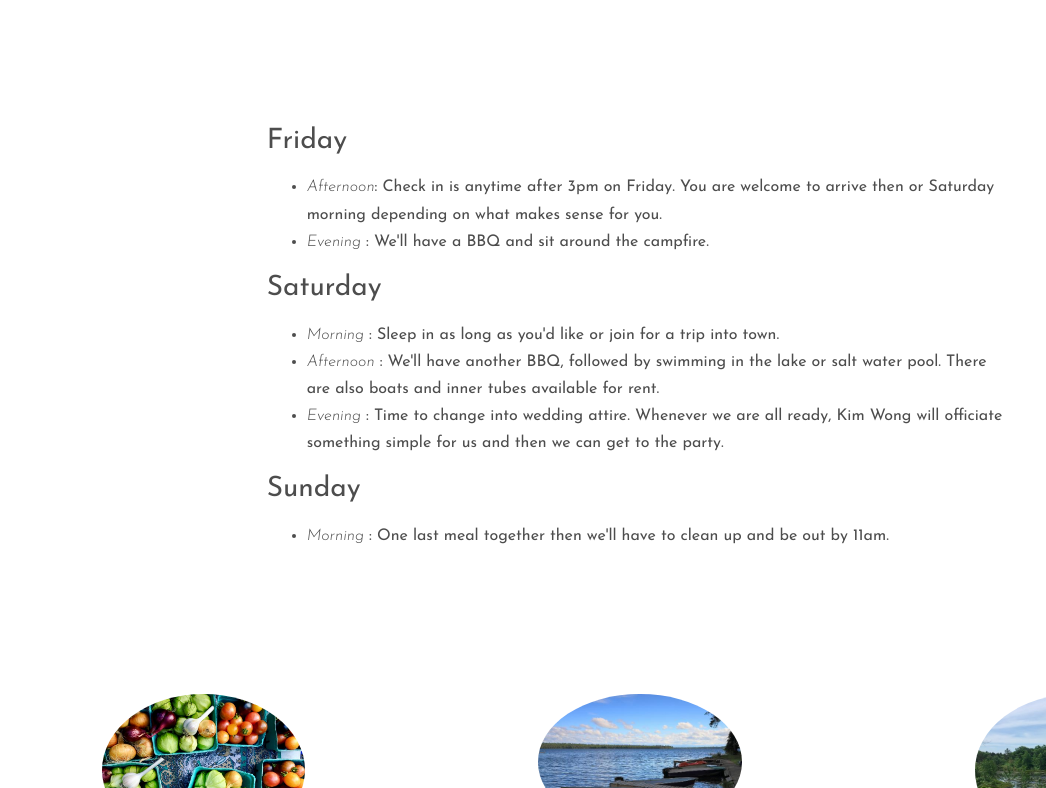
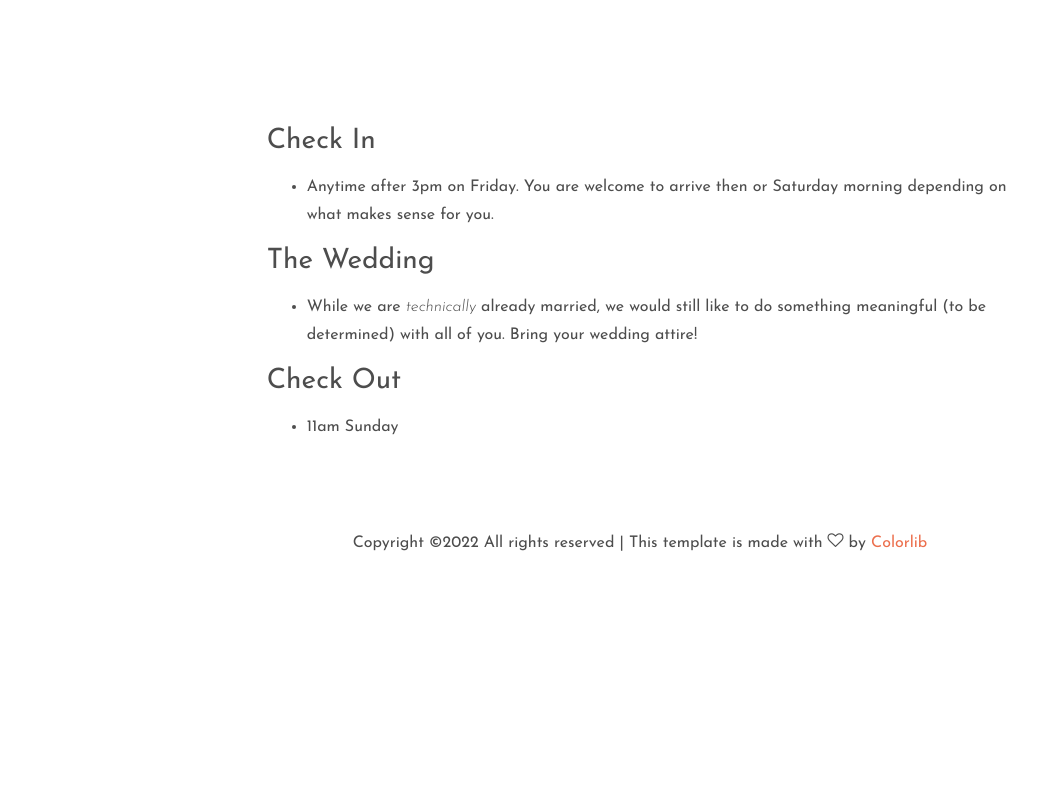
Before and after one commit to danandkelsey/danandkelsey.github.io, a plain HTML site: page itinerary.html in a window 1280 px wide. Shown: the part 328-1116 px from the top of the page, without its empty margins (0-1046 px from the left). After the commit the page ends 925 px from the top, so only its background shows below. Drawn offline with Linux system fonts and the light colour scheme; files whose address does not match are found by name.

Commit message:
Add files via upload

```diff
--- a/itinerary.html
+++ b/itinerary.html
@@ -58,7 +58,7 @@
               <ul class="site-menu js-clone-nav mx-auto d-none d-lg-block">
                 <li class="active"><a href="index.html">Home</a></li>
                 <li><a href="cottage.html">Cottage</a></li>
-                <li><a href="itinerary.html">Itinerary</a></li>
+                <li><a href="itinerary.html">Schedule</a></li>
                 <li><a href="details.html">Details</a></li>
                 <li><a href="faq.html">FAQ</a></li>
               </ul>
@@ -95,14 +95,25 @@
 
           <div class="row mb-5">
             <div>
-              <h3>Friday</h3>
+              <h3>Check In</h3>
               <p>
                 <ul>
-                <li> <i>Afternoon</i>: Check in is anytime after 3pm on Friday. You are welcome to
+                <li> Anytime after 3pm on Friday. You are welcome to
                 arrive then or Saturday morning depending on what makes sense for you. </li>
-                <li> <i>Evening</i> : We'll have a BBQ and sit around the campfire.</li>
+                <!-- <li> <i>Evening</i> : We'll have a BBQ and sit around the campfire.</li> -->
                 </ul>
-              </p>
+
+                <h3>The Wedding</h3>
+                <p>
+                  <ul>
+                  <li>  While we are <i>technically</i>  already married,
+                     we would still like to do something
+                meaningful (to be determined) with all of you.
+                 Bring your wedding attire!
+              </li>
+
+                  </ul></p>
+              <!-- </p>
               <h3>Saturday</h3>
               <p>
                 <ul>
@@ -110,20 +121,23 @@
                 <li> <i>Afternoon</i> : We'll have another BBQ, followed by swimming in
                    the lake or salt water pool. There are also boats and inner
                    tubes available for rent. </li>
-                <li> <i>Evening</i> : Time to change into wedding attire. Whenever we
+                <li> <i>Evening</i> :
+                  "The Wedding"
+
+                  OLD VERSION: Time to change into wedding attire. Whenever we
                   are all ready, Kim Wong will officiate something simple for us
                    and then we can get to the party. </li>
-                </ul></p>
-              <h3>Sunday</h3>
+                </ul></p> -->
+              <h3>Check Out</h3>
               <p><ul>
-              <li> <i>Morning</i> : One last meal together then we'll have to clean up and be out by 11am.</li>
+              <li> 11am Sunday</li>
               </ul>
               </p>
             </div>
           </div>
       </div>
 
-      <div class="row site-section">
+      <!-- <div class="row site-section">
                   <div class="col-md-6 col-lg-6 col-xl-4 text-center mb-5">
                     <img src="our-images/vegs.jpg" alt="Image" class="img-fluid w-50 rounded-circle mb-4">
                     <h2 class="text-black font-weight-light mb-4">Farmer's Market</h2>
@@ -142,13 +156,15 @@
                     <p class="mb-4">There are several nature trails in the Kawartha Lakes region,
                       including the John Eakins Walkway that begins from downtown Bobcaygeon.</p>
                   </div>
-                </div>
+                </div> -->
               </div>
 
 
       </div>
     </div>
   </div>
+  <!-- <iframe width="315" height="200" style="float:initial" src="our-images/elopement.jpg" frameborder="1" allow="accelerometer; autoplay; encrypted-media; gyroscope; picture-in-picture" allowfullscreen></iframe> -->
+
 
   <div class="footer py-4">
     <div class="container-fluid text-center">
```
Also changed, not shown: cottage.html (+1 -1 lines), details.html (+1 -1 lines), faq.html (+3 -3 lines), index.html (+3 -3 lines).
